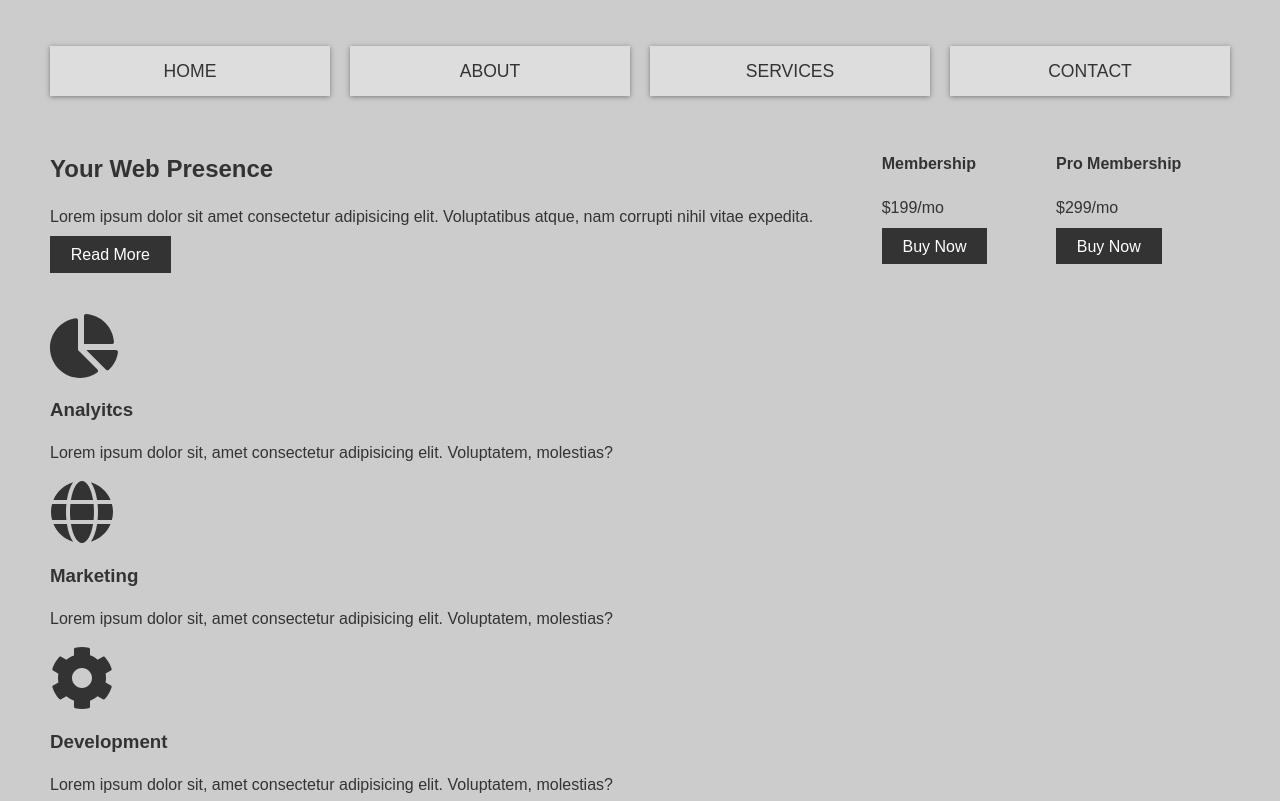
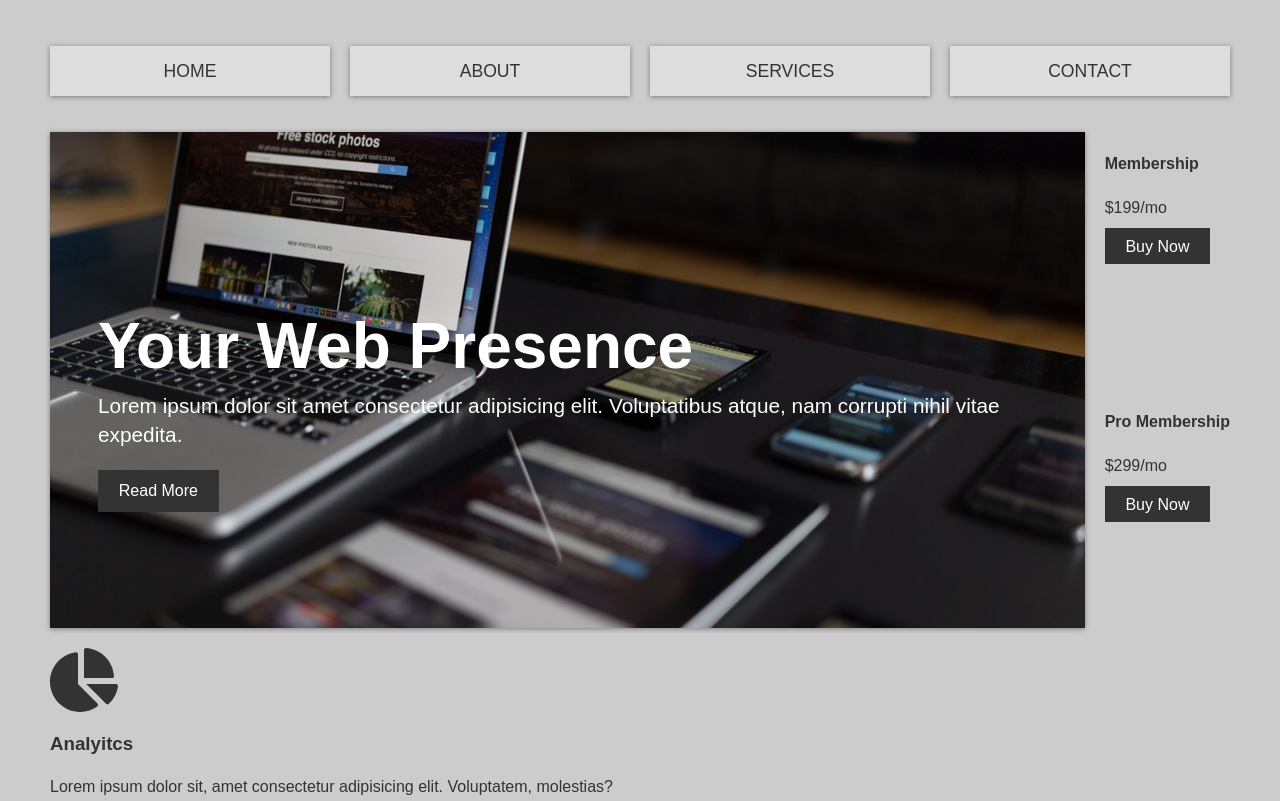
Before and after one commit to davecastaneda/css_grid_project, a plain HTML site: page index.html in a window 1280 px wide. Shown: the top 801 px of the page. Drawn offline with Linux system fonts and the light colour scheme.

Commit message:
Added Showcase CSS

```diff
--- a/style.css
+++ b/style.css
@@ -72,3 +72,43 @@ img {
     grid-gap: 20px;
     grid-template-areas: 'showcase showcase top-box-a' 'showcase showcase top-box-b';
 }
+
+
+/* Showcase */
+
+.showcase {
+    grid-area: showcase;
+    min-height: 400px;
+    background: url(img/showcase.jpg);
+    background-size: cover;
+    background-position: center;
+    padding: 3rem;
+    display: flex;
+    flex-direction: column;
+    align-items: start;
+    justify-content: center;
+    box-shadow: var(--shadow);
+}
+
+.showcase h1 {
+    font-size: 4rem;
+    margin-bottom: 0;
+    color: var(--light);
+}
+
+.showcase p {
+    font-size: 1.3rem;
+    margin-top: 0;
+    color: var(--light);
+}
+
+
+/* Top Box */
+
+.top-box-a {
+    grid-area: top-box-a;
+}
+
+.top-box-b {
+    grid-area: top-box-b;
+}
```
